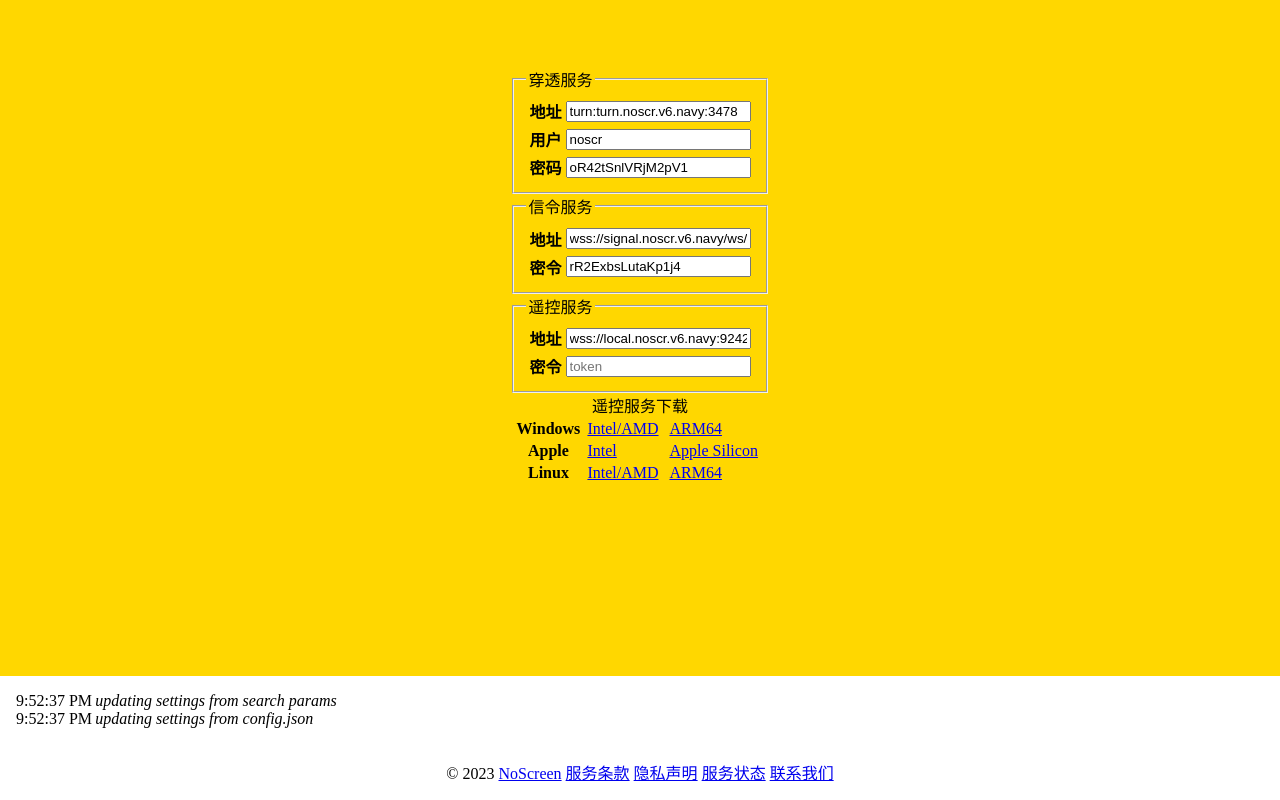
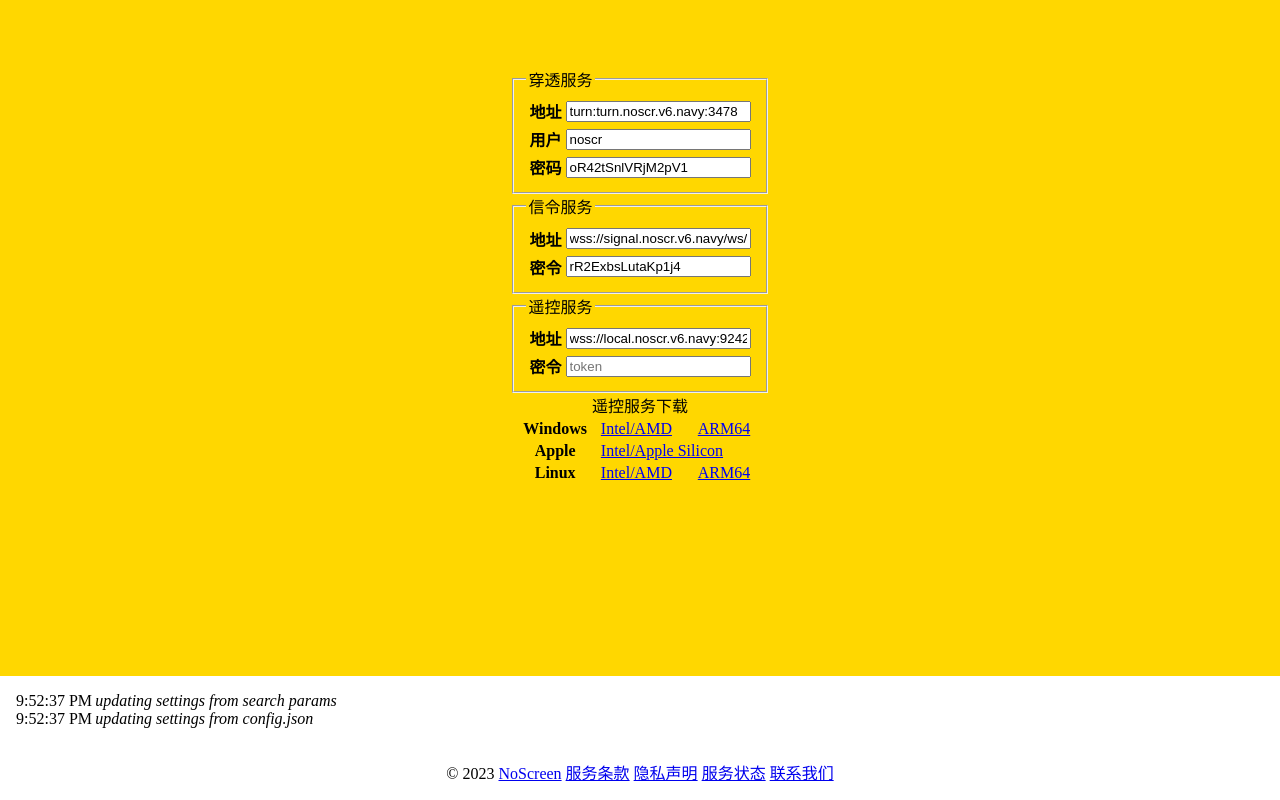
Before and after one commit to whiler/noscreen, a plain HTML site: page index.html in a window 1280 px wide. Shown: the part 1724-2524 px from the top of the page. Drawn offline with Linux system fonts and the light colour scheme.

Commit message:
kmactor is a system tray application

```diff
--- a/index.html
+++ b/index.html
@@ -100,8 +100,7 @@
               </tr>
               <tr>
                 <th>Apple</th>
-                <td><a href="kmactor-darwin-amd64.zip" target="_blank">Intel</a></td>
-                <td><a href="kmactor-darwin-arm64.zip" target="_blank">Apple Silicon</a></td>
+                <td colspan=2><a href="kmactor.app.zip" target="_blank">Intel/Apple Silicon</a></td>
               </tr>
               <tr>
                 <th>Linux</th>
```
Also changed, not shown: 1 other file.
